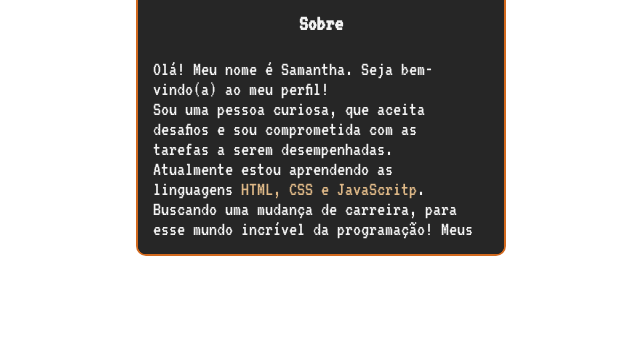
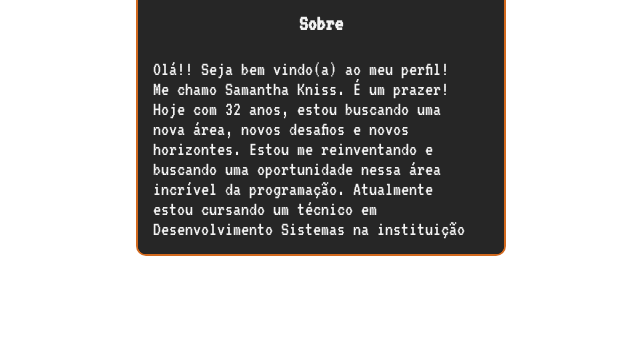
Before and after one commit to Sah-Kniss/Portifolio, a plain HTML site: page index.html in a window 1280 px wide. Shown: the part 374-736 px from the top of the page, without its empty margins (319-959 px from the left). Drawn offline with Linux system fonts and the light colour scheme; files that its build step writes are made by us from their sources; files whose address does not match are found by name.

Commit message:
Update index.html

```diff
--- a/index.html
+++ b/index.html
@@ -32,11 +32,16 @@
             <div class="informacao selecionado" id="informacao-sobre-mim">
                 <h3 class="sub-titulo">Sobre</h3>
                 <div class="descricao">
-                    <p>Olá! Meu nome é Samantha. Seja bem-vindo(a) ao meu perfil!</p>
-                    <p>Sou uma pessoa curiosa, que aceita desafios e sou comprometida com as tarefas a serem desempenhadas.
-                    Atualmente estou aprendendo as linguagens <span> HTML, CSS e JavaScritp</span>.
-                    Buscando uma mudança de carreira, para esse mundo incrível da programação!
-                    Meus Hobbies?! Adoro um happy hour, ler um bom livre e maratonar uma série.</p>
+                    <p> Olá!! Seja bem vindo(a) ao meu perfil!</p>
+
+                    <p> Me chamo Samantha Kniss. É um prazer!
+                        Hoje com 32 anos, estou buscando uma nova área, novos desafios e novos horizontes.
+                        Estou me reinventando e buscando uma oportunidade nessa área incrível da programação.
+                        Atualmente estou cursando um técnico em Desenvolvimento Sistemas na instituição Senai.
+                        E fazendo cursos simultaneamente de Fronted <span>HTML, CSS e JavaScript</span>.
+                        De modo geral, sou proativa, trabalho bem em equipe e tenho muita vontade de aprender.
+                        Para mais informações ou contato, acesse abas "minhas redes".
+                    </p>
                 </div>
             </div>
             <div class="informacao" id="informacao-minhas-redes">
```
